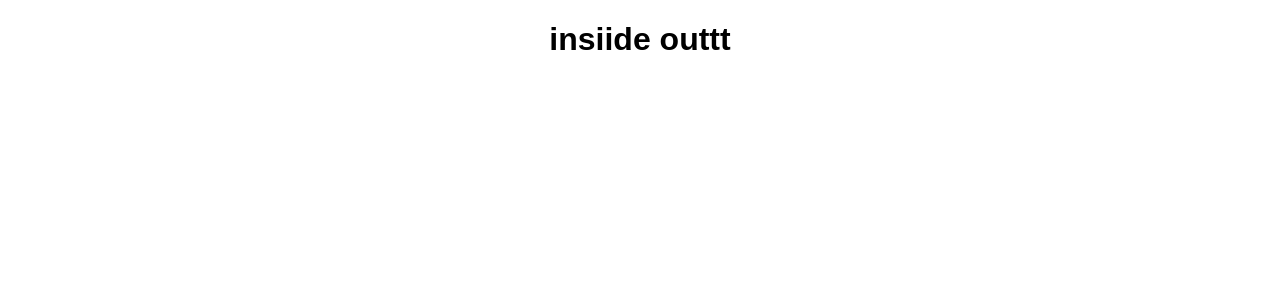
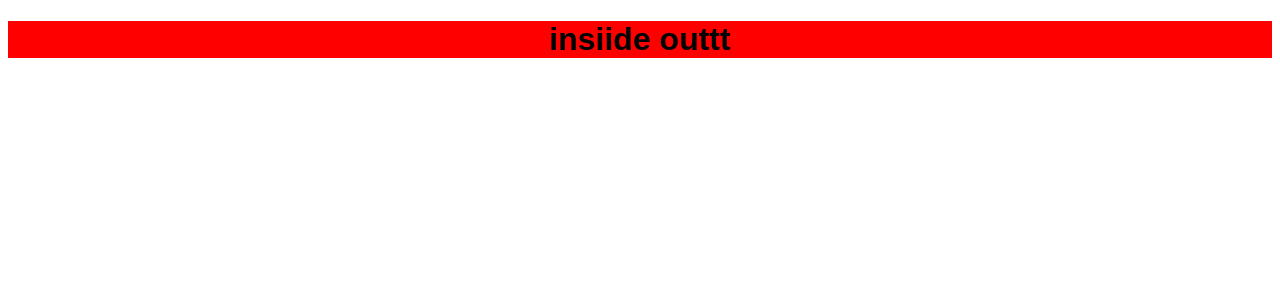
Before and after one commit to manishrajmishra/Emoji-Interpretor, a React (Create React App) app: page / in a window 1280 px wide. Shown: the top 300 px of the page. Built offline with nearby package versions, Linux system fonts and the light colour scheme.

Commit message:
testing the working

```diff
--- a/src/App.js
+++ b/src/App.js
@@ -2,11 +2,11 @@ import React from "react";
 import "./styles.css";
 
 var headingText = "insiide outtt";
-
+var color = "red";
 export default function App() {
   return (
     <div className="App">
-      <h1>{headingText}</h1>
+      <h1 style={{ backgroundColor: color }}>{headingText}</h1>
     </div>
   );
 }
```
